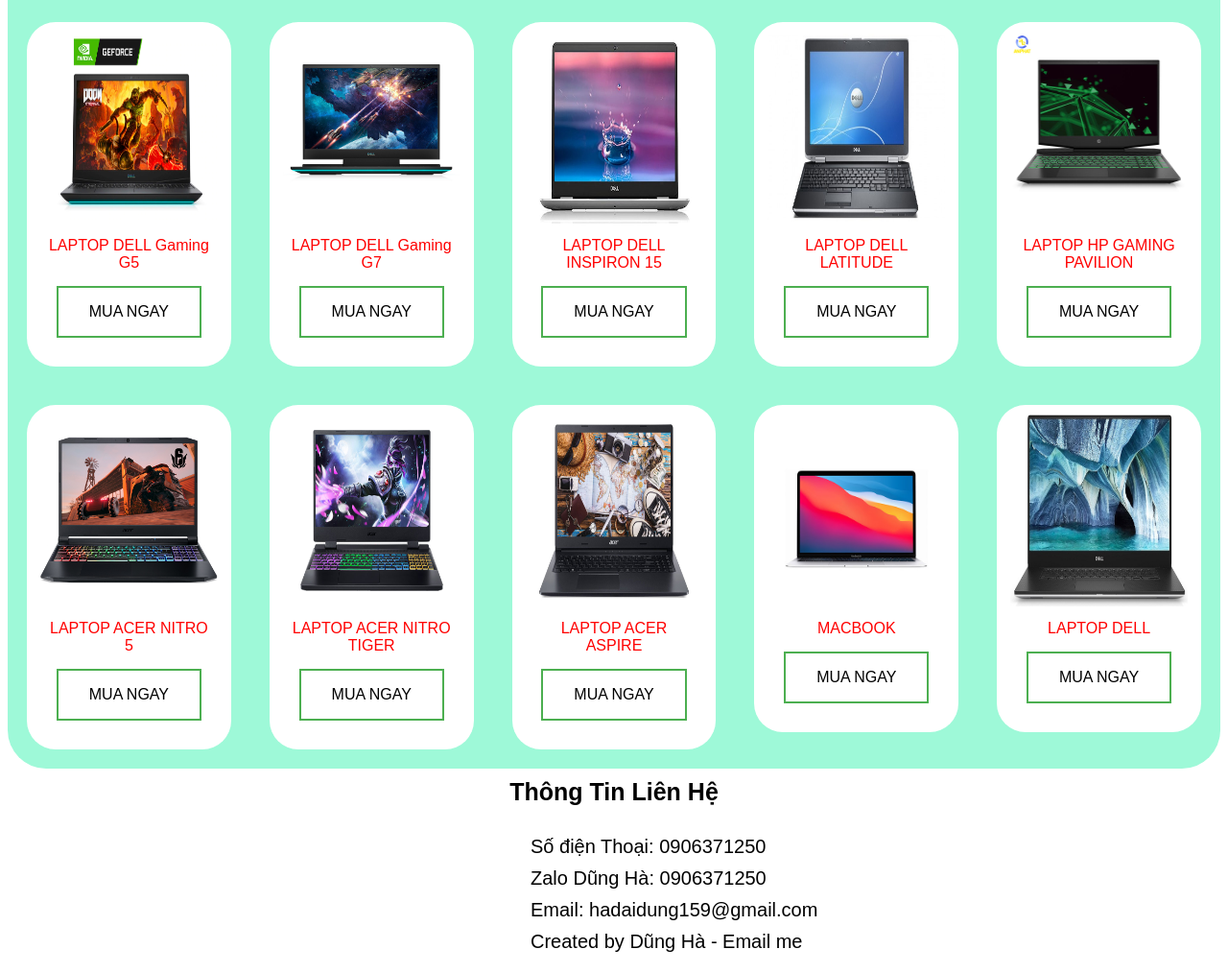
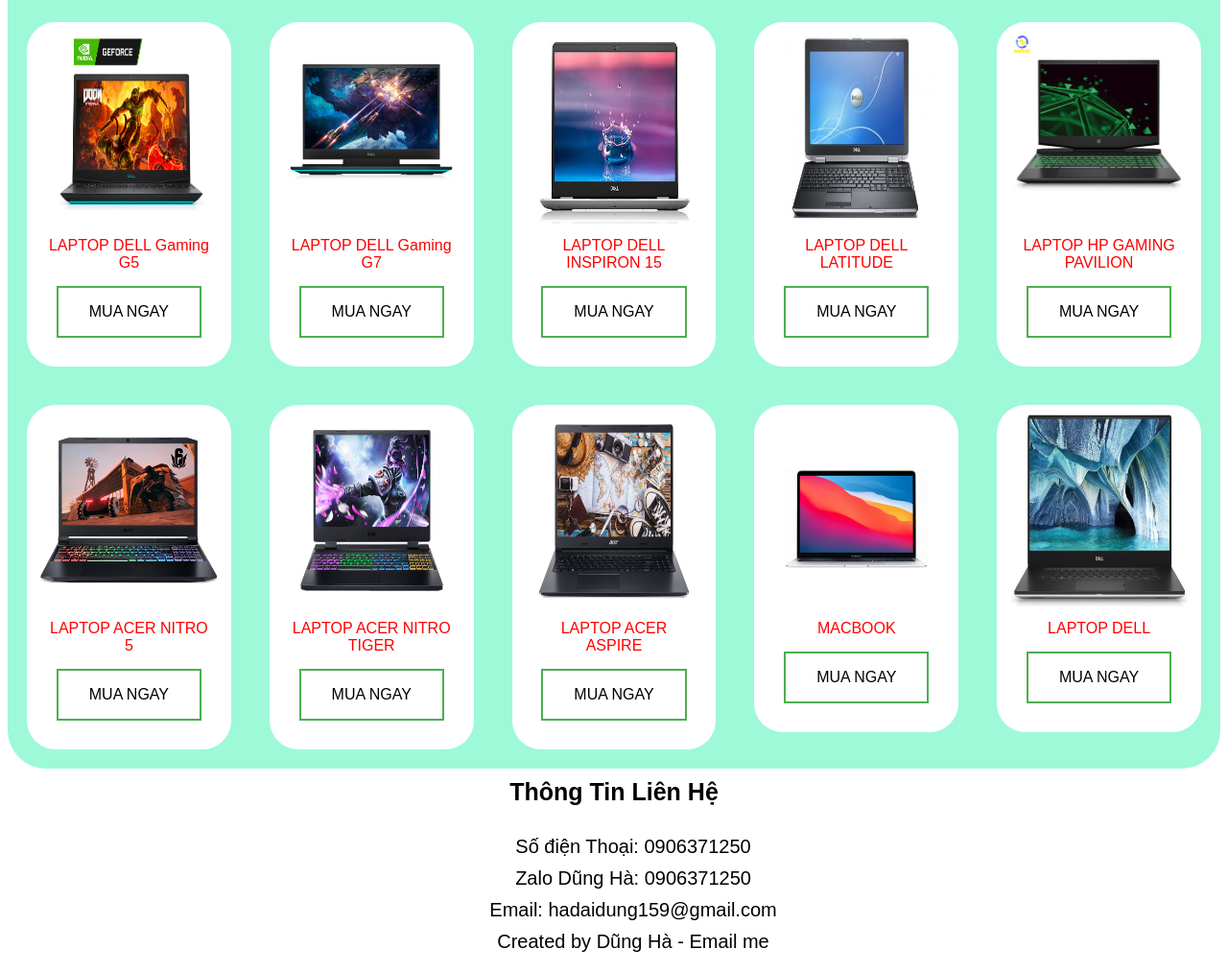
Before and after one commit to dhaung/dhaung.github.io, a plain HTML site: page index.html in a window 1280 px wide. Shown: the part 1382-2396 px from the top of the page at 96% size. Drawn offline with Linux system fonts and the light colour scheme.

Commit message:
Update w_main.css

```diff
--- a/w_main.css
+++ b/w_main.css
@@ -251,7 +251,7 @@ footer ul {
     list-style-type: none;
 }
 footer ul li {
-    margin-left: 500px;
+    text-align: center;
     font-size: 20px;
     padding: 5px;
 }
```
